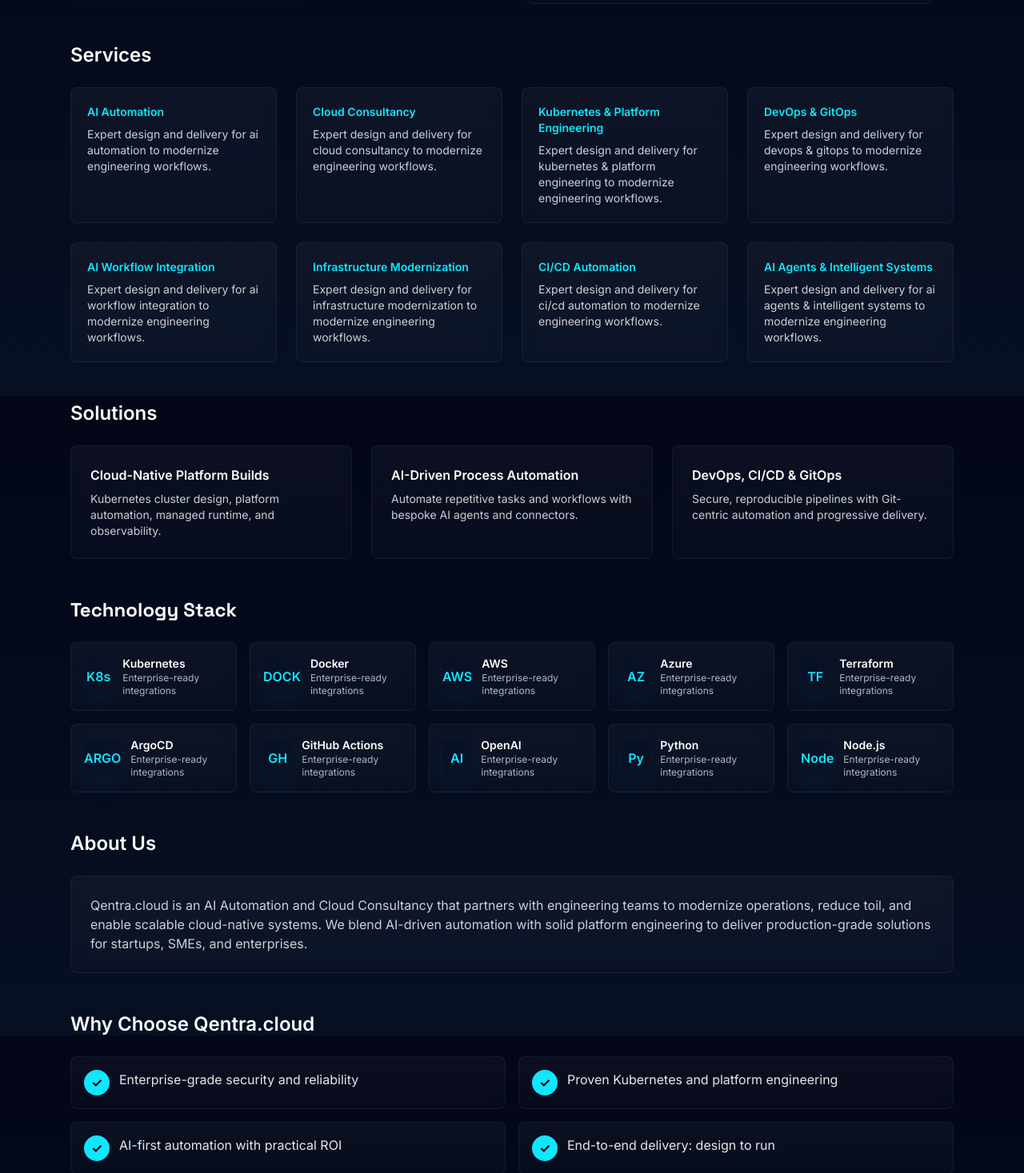
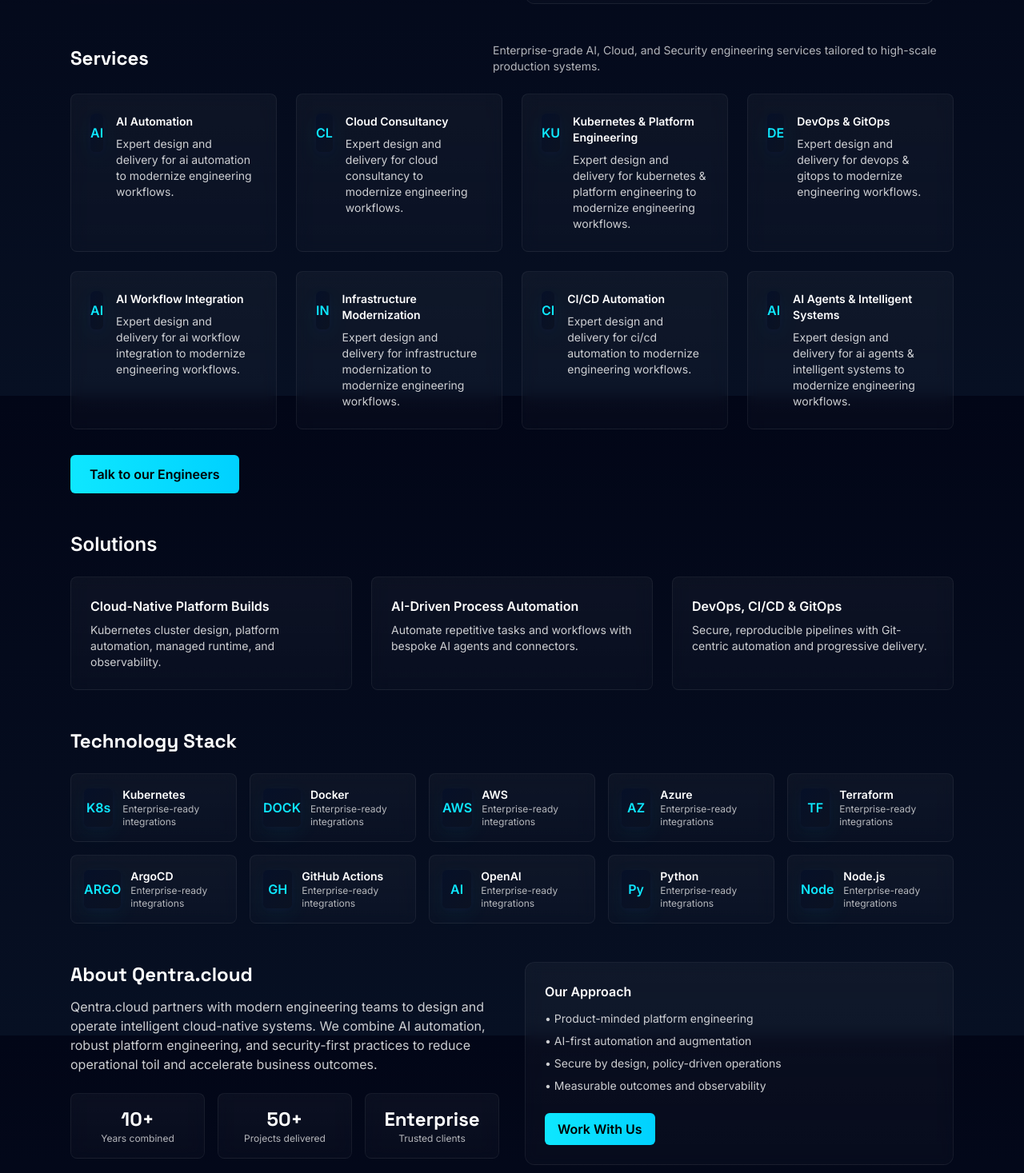
Before and after one commit to Ashikuroff/qentra.cloud, a Next.js app: page / in a window 1280 px wide. Shown: the part 1905-3372 px from the top of the page at 80% size. Built offline with nearby package versions, Linux system fonts and the light colour scheme; no server answers.

Commit message:
ui: polish About and Services sections with metrics and CTAs

```diff
--- a/src/components/About.tsx
+++ b/src/components/About.tsx
@@ -1,9 +1,41 @@
 export default function About() {
   return (
     <section id="about" className="pt-12">
-      <h2 className="text-2xl font-semibold mb-6">About Us</h2>
-      <div className="glass p-6 rounded-lg">
-        <p className="text-white/80">Qentra.cloud is an AI Automation and Cloud Consultancy that partners with engineering teams to modernize operations, reduce toil, and enable scalable cloud-native systems. We blend AI-driven automation with solid platform engineering to deliver production-grade solutions for startups, SMEs, and enterprises.</p>
+      <div className="grid md:grid-cols-2 gap-8 items-start">
+        <div>
+          <h2 className="text-2xl font-heading font-extrabold mb-3">About Qentra.cloud</h2>
+          <p className="text-white/80 max-w-xl">Qentra.cloud partners with modern engineering teams to design and operate intelligent cloud-native systems. We combine AI automation, robust platform engineering, and security-first practices to reduce operational toil and accelerate business outcomes.</p>
+
+          <div className="mt-6 grid grid-cols-3 gap-4">
+            <div className="glass p-4 rounded-lg text-center">
+              <div className="text-2xl font-heading font-extrabold">10+</div>
+              <div className="text-xs text-white/70">Years combined</div>
+            </div>
+            <div className="glass p-4 rounded-lg text-center">
+              <div className="text-2xl font-heading font-extrabold">50+</div>
+              <div className="text-xs text-white/70">Projects delivered</div>
+            </div>
+            <div className="glass p-4 rounded-lg text-center">
+              <div className="text-2xl font-heading font-extrabold">Enterprise</div>
+              <div className="text-xs text-white/70">Trusted clients</div>
+            </div>
+          </div>
+        </div>
+
+        <div>
+          <div className="glass p-6 rounded-xl">
+            <h3 className="font-semibold">Our Approach</h3>
+            <ul className="mt-3 text-white/80 space-y-2 text-sm">
+              <li>• Product-minded platform engineering</li>
+              <li>• AI-first automation and augmentation</li>
+              <li>• Secure by design, policy-driven operations</li>
+              <li>• Measurable outcomes and observability</li>
+            </ul>
+            <div className="mt-6">
+              <a href="#contact" className="inline-block px-4 py-2 rounded-md bg-gradient-to-r from-electric to-cyan text-black font-semibold">Work With Us</a>
+            </div>
+          </div>
+        </div>
       </div>
     </section>
   )
--- a/src/components/Services.tsx
+++ b/src/components/Services.tsx
@@ -24,15 +24,28 @@ export default function Services() {
 
   return (
     <section id="services" className="pt-12">
-      <h2 className="text-2xl font-semibold mb-6">Services</h2>
+      <div className="flex items-center justify-between mb-6">
+        <h2 className="text-2xl font-heading font-extrabold">Services</h2>
+        <p className="text-sm text-white/70 max-w-xl">Enterprise-grade AI, Cloud, and Security engineering services tailored to high-scale production systems.</p>
+      </div>
+
       <motion.div variants={container} initial="hidden" whileInView="visible" viewport={{ once: true, amount: 0.2 }} className="grid grid-cols-1 sm:grid-cols-2 lg:grid-cols-4 gap-6">
         {SERVICES.map((s) => (
-          <motion.div key={s} variants={item} className="glass p-5 rounded-lg">
-            <div className="text-sm font-semibold text-electric">{s}</div>
-            <p className="mt-2 text-white/80 text-sm">Expert design and delivery for {s.toLowerCase()} to modernize engineering workflows.</p>
+          <motion.div key={s} variants={item} className="glass p-6 rounded-lg hover:scale-[1.01] transition-transform">
+            <div className="flex items-start gap-4">
+              <div className="w-12 h-12 rounded-md bg-gradient-to-br from-[#061028] to-[#0b1222] flex items-center justify-center text-electric font-semibold shadow-glow-md">{s.split(' ')[0].slice(0,2).toUpperCase()}</div>
+              <div>
+                <div className="text-sm font-semibold text-white">{s}</div>
+                <p className="mt-2 text-white/80 text-sm">Expert design and delivery for {s.toLowerCase()} to modernize engineering workflows.</p>
+              </div>
+            </div>
           </motion.div>
         ))}
       </motion.div>
+
+      <div className="mt-8">
+        <a href="#contact" className="inline-block px-6 py-3 rounded-md bg-gradient-to-r from-electric to-cyan text-black font-semibold">Talk to our Engineers</a>
+      </div>
     </section>
   )
 }
```
